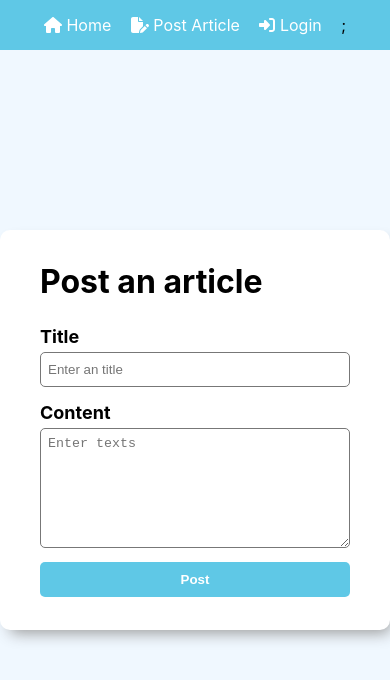
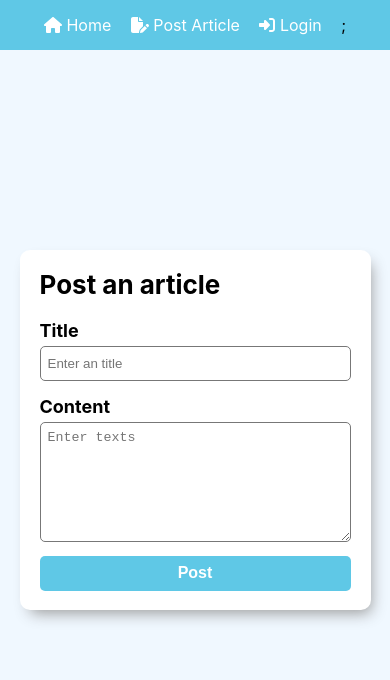
Before and after one commit to hayapy88/blog, a React (Create React App) app: page /postArticle in a window 390 px wide. Shown: the top 680 px of the page. Built offline with nearby package versions, Linux system fonts and the light colour scheme.

Commit message:
Support responsive web design on postArticle page

```diff
--- a/src/components/PostArticle.css
+++ b/src/components/PostArticle.css
@@ -3,6 +3,13 @@
   align-items: center;
   justify-content: center;
   height: 90vh;
+}
+
+@media screen and (max-width: 767px) {
+  .postBlock {
+    width: 90%;
+    margin: 0 auto;
+  }
 }
 
 .postContainer {
@@ -13,13 +20,35 @@
   justify-content: center;
   width: 500px;
   height: 400px;
-  padding: 0 40px;
+  padding: 30px 40px;
   box-shadow: 5px 8px 15px -5px #999;
   gap: 10px;
 }
 
+@media screen and (max-width: 767px) {
+  .postContainer {
+    height: 380px;
+    padding: 0 30px;
+  }
+}
+
+@media screen and (max-width: 420px) {
+  .postContainer {
+    height: 360px;
+    padding: 0 20px;
+  }
+}
+
 .postHead {
   margin: 0 0 10px;
+  font-size: 30px;
+}
+
+@media screen and (max-width: 767px) {
+  .postHead {
+    margin: 0 0 5px;
+    font-size: 26px;
+  }
 }
 
 .postHeading {
@@ -51,6 +80,7 @@
   padding: 5px;
   background-color: #5fc8e6;
   color: #fff;
+  font-size: 16px;
   font-weight: bold;
   outline: none;
   border: none;
```
